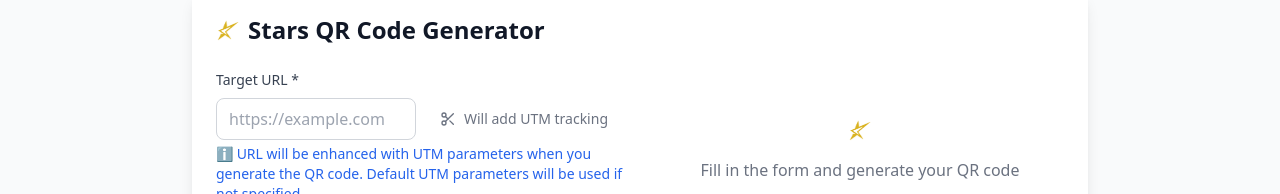
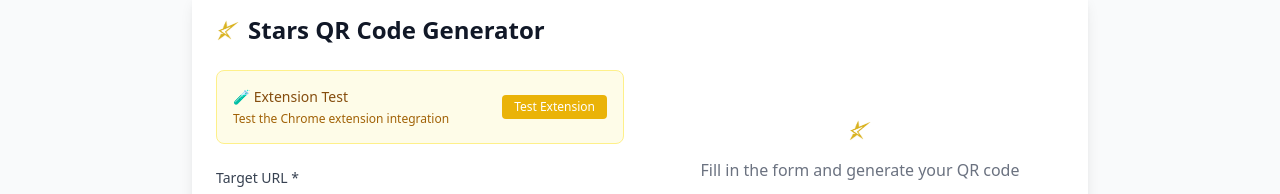
Before and after one commit to PierreCStars/StarsQR, a React (Vite) app: page / in a window 1280 px wide. Shown: the part 166-360 px from the top of the page. Built offline with nearby package versions, Linux system fonts and the light colour scheme; no server answers; the database is empty.

Commit message:
Add test button to simulate Chrome extension data - Allows testing URL parameter handling without the extension

```diff
--- a/src/components/QRCodeGenerator.tsx
+++ b/src/components/QRCodeGenerator.tsx
@@ -203,6 +203,28 @@ export default function QRCodeGenerator({ onQRCodeGenerated, onGoToAnalytics }:
       console.log('🔍 Auto-generation conditions not met:', { fromExtension, hasUrl: !!formData.url });
     }
   }, [formData.url]);
+
+  // Test function to simulate extension data
+  const testExtensionData = () => {
+    console.log('🧪 Testing extension data simulation...');
+    const testUrl = 'https://www.stars.mc/voitures/occasion/monaco/porsche/911/essence/coupe-992-3-7-650ch-turbo-s-pdk/2893644/';
+    const testParams = {
+      url: testUrl,
+      utm_source: 'chrome_extension',
+      utm_medium: 'qr_code',
+      utm_campaign: 'Dark Ads',
+      utm_term: '',
+      utm_content: '',
+      from_extension: 'true'
+    };
+
+    // Simulate URL parameters
+    const params = new URLSearchParams(testParams);
+    const testUrlWithParams = `${window.location.origin}${window.location.pathname}?${params.toString()}`;
+
+    console.log('🧪 Test URL:', testUrlWithParams);
+    window.location.href = testUrlWithParams;
+  };
 
 
 
@@ -432,6 +454,21 @@ export default function QRCodeGenerator({ onQRCodeGenerated, onGoToAnalytics }:
       <div className="grid grid-cols-1 lg:grid-cols-2 gap-8">
         {/* Form Section */}
         <div className="space-y-6">
+          {/* Test Extension Button */}
+          <div className="p-4 bg-yellow-50 border border-yellow-200 rounded-lg">
+            <div className="flex items-center justify-between">
+              <div>
+                <h3 className="text-sm font-medium text-yellow-800">🧪 Extension Test</h3>
+                <p className="text-xs text-yellow-700 mt-1">Test the Chrome extension integration</p>
+              </div>
+              <button
+                onClick={testExtensionData}
+                className="px-3 py-1 bg-yellow-500 text-white text-xs rounded hover:bg-yellow-600 transition-colors"
+              >
+                Test Extension
+              </button>
+            </div>
+          </div>
           <div>
             <label htmlFor="url" className="block text-sm font-medium text-gray-700 mb-2">
               Target URL *
```
